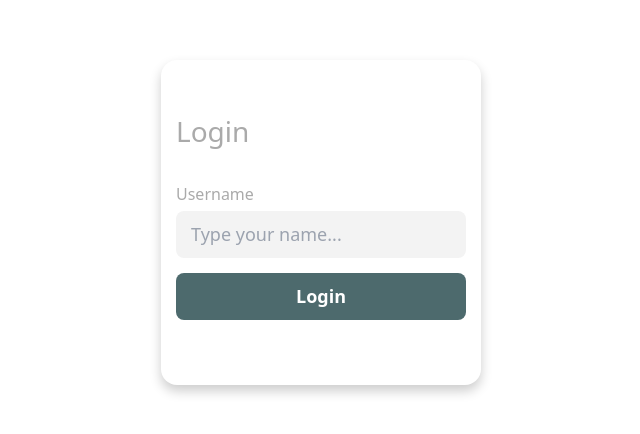
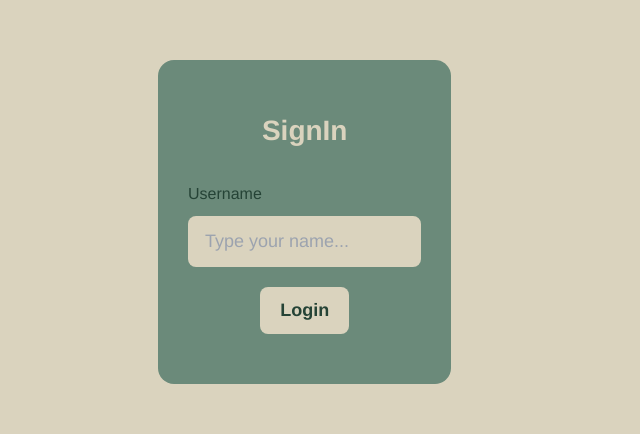
Before and after one commit to gabrielfel1x/vue-realtime-chat, a Vue app: page / in a window 1280 px wide. Shown: the part 178-612 px from the top of the page, without its empty margins (319-959 px from the left). Built offline with nearby package versions, Linux system fonts and the light colour scheme.

Commit message:
finally styles

```diff
--- a/src/components/ChatBox.vue
+++ b/src/components/ChatBox.vue
@@ -1,8 +1,9 @@
 <template>
   <div class="chat-box">
     <header>
-      <h1>Welcome, {{ username }} in {{ group }}</h1>
-      <div class="header-buttons ml-4">
+      <h1>Welcome, {{ username }}</h1>
+      <div>In group: {{ group }}</div>
+      <div class="header-buttons">
         <button class="clear" @click="clearMessages">Clear Messages</button>
         <button class="logout" @click="logout">Logout</button>
       </div>
@@ -111,29 +112,39 @@ onMounted(() => {
 </script>
 
 <style lang="scss" scoped>
+$background-color: #dad3be;
+$text-color: #fff;
+$primary-button-color: #333;
+$hover-button-color: #555;
+$message-background: #444;
+$message-hover: #667;
+$secondary-background-color: #6b8a7a;
+$font-family: "Helvetica Neue", Helvetica, Arial, sans-serif;
+
 .chat-box {
   display: flex;
   flex-direction: column;
   height: 100vh;
-  background-color: #ece5dd;
-  font-family: Arial, sans-serif;
+  background-color: $background-color;
+  font-family: $font-family;
 
   header {
     display: flex;
-    justify-content: space-between;
-    align-items: center;
+    flex-direction: column;
     padding: 20px;
-    background-color: #4d6a6d;
+    background-color: $secondary-background-color;
     color: white;
     box-shadow: 0 4px 8px rgba(0, 0, 0, 0.1);
 
     h1 {
       margin: 0;
-      font-size: 24px;
+      margin-bottom: 10px;
+      font-size: 20px;
     }
 
     .header-buttons {
       display: flex;
+      justify-content: flex-end;
       gap: 10px;
 
       button {
@@ -142,7 +153,7 @@ onMounted(() => {
         color: white;
         padding: 5px 10px;
         cursor: pointer;
-        border-radius: 5px;
+        border-radius: 8px;
         transition: background-color 0.3s, color 0.3s;
 
         &:hover {
@@ -169,8 +180,8 @@ onMounted(() => {
         justify-content: flex-end;
 
         .message-inner {
-          background-color: #4d6a6d;
-          color: white;
+          background-color: #6b8a7a;
+          color: $text-color;
           text-align: right;
         }
       }
@@ -179,7 +190,8 @@ onMounted(() => {
         max-width: 60%;
         padding: 10px 15px;
         border-radius: 10px;
-        background-color: #e0e0e0;
+        background-color: $message-background;
+        color: $text-color;
 
         .username {
           font-weight: bold;
@@ -195,7 +207,7 @@ onMounted(() => {
 
   footer {
     padding: 20px;
-    background-color: white;
+    background-color: $secondary-background-color;
     box-shadow: 0 -4px 8px rgba(0, 0, 0, 0.1);
 
     form {
@@ -206,8 +218,10 @@ onMounted(() => {
       input[type="text"] {
         flex: 1;
         padding: 10px 15px;
-        border: 2px solid #ddd;
+        border: transparent;
         border-radius: 20px;
+        background-color: $background-color;
+        color: #254336;
         outline: none;
         font-size: 16px;
       }
@@ -216,14 +230,15 @@ onMounted(() => {
         padding: 10px 20px;
         border: none;
         border-radius: 20px;
-        background-color: #4d6a6d;
-        color: white;
+        background-color: $text-color;
+        color: #254336;
         font-size: 16px;
         cursor: pointer;
         transition: background-color 0.3s;
 
         &:hover {
-          background-color: #3a5252;
+          background-color: #254336;
+          color: $background-color;
         }
       }
     }
--- a/src/components/GroupSelection.vue
+++ b/src/components/GroupSelection.vue
@@ -1,5 +1,6 @@
 <template>
   <div class="group-selection">
+    <button class="back-button" @click="goBack">Back</button>
     <h1>Select a Group</h1>
     <ul>
       <li
@@ -25,13 +26,20 @@ function selectGroup(group: string) {
   const username = route.query.username as string;
   router.push({ name: "ChatBox", query: { username, group } });
 }
+
+function goBack() {
+  router.push({ name: "Login" });
+}
 </script>
 
 <style lang="scss" scoped>
-$primary-color: #4d6a6d;
-$secondary-color: #25d366;
-$background-color: #ece5dd;
-$text-color: #ffffff;
+$background-color: #dad3be;
+$text-color: #fff;
+$primary-button-color: #333;
+$hover-button-color: #555;
+$list-item-background: #444;
+$list-item-hover: #667;
+$secondary-background-color: #6b8a7a;
 $font-family: "Helvetica Neue", Helvetica, Arial, sans-serif;
 
 .group-selection {
@@ -42,9 +50,28 @@ $font-family: "Helvetica Neue", Helvetica, Arial, sans-serif;
   height: 100vh;
   background-color: $background-color;
   font-family: $font-family;
+  position: relative;
+
+  .back-button {
+    position: absolute;
+    top: 20px;
+    left: 20px;
+    background-color: $secondary-background-color;
+    color: $text-color;
+    border: none;
+    padding: 10px 20px;
+    border-radius: 8px;
+    cursor: pointer;
+    font-size: 16px;
+    transition: background-color 0.3s;
+
+    &:hover {
+      background-color: $hover-button-color;
+    }
+  }
 
   h1 {
-    color: $primary-color;
+    color: #254336;
     margin-bottom: 20px;
     font-size: 24px;
     font-weight: 600;
@@ -57,17 +84,17 @@ $font-family: "Helvetica Neue", Helvetica, Arial, sans-serif;
     max-width: 400px;
 
     li {
-      background-color: $primary-color;
+      background-color: $secondary-background-color;
       color: $text-color;
       padding: 15px;
       margin-bottom: 10px;
-      border-radius: 5px;
+      border-radius: 8px;
       text-align: center;
       cursor: pointer;
       transition: background-color 0.3s;
 
       &:hover {
-        background-color: $secondary-color;
+        background-color: $list-item-hover;
       }
     }
   }
--- a/src/components/LoginForm.vue
+++ b/src/components/LoginForm.vue
@@ -2,7 +2,7 @@
   <div class="login-form">
     <form @submit.prevent="login">
       <div class="form-inner">
-        <h1>Login</h1>
+        <h1>SignIn</h1>
         <label for="username">Username</label>
         <input
           v-model="inputUsername"
@@ -14,6 +14,7 @@
     </form>
   </div>
 </template>
+
 
 <script setup lang="ts">
 import { ref } from "vue";
@@ -33,56 +34,82 @@ function login() {
 }
 </script>
 
+<style lang="scss" scoped>
+$background-color: #dad3be;
+$text-color: #254336;
+$input-background-color: #333;
+$button-background-color: #444;
+$button-hover: #667;
+$secondary-background-color: #6b8a7a;
+$font-family: "Helvetica Neue", Helvetica, Arial, sans-serif;
 
-<style lang="scss" scoped>
 .login-form {
   display: flex;
   flex-direction: column;
   align-items: center;
   justify-content: center;
   height: 100vh;
+  background-color: $background-color;
+  font-family: $font-family;
 
   .form-inner {
-    background-color: #fff;
-    padding: 50px 15px;
+    background-color: $secondary-background-color;
+    padding: 50px 30px;
     border-radius: 16px;
-    box-shadow: 0px 6px 12px rgba(0, 0, 0, 0.2);
+    box-shadow: 0px 6px 12px rgba(255, 255, 255, 0.02);
+    width: 90%;
+    max-width: 400px;
+    text-align: center;
 
     h1 {
-      color: #aaa;
+      color: $background-color;
       font-size: 28px;
       margin-bottom: 30px;
+      font-weight: 600;
     }
 
     label {
       display: block;
-      margin-bottom: 5px;
-      color: #aaa;
+      margin-bottom: 10px;
+      color: $text-color;
       font-size: 16px;
       transition: 0.4s;
+      text-align: left;
     }
-    select,
-    input {
+
+    input[type="text"] {
       display: block;
       width: 100%;
       padding: 10px 15px;
-      margin-bottom: 15px;
-      border: none;
+      margin-bottom: 20px;
+      border: 2px solid transparent;
       border-radius: 8px;
+      background-color: $background-color;
+      color: $text-color;
+      font-size: 18px;
+      transition: border-color 300ms ease;
+
+      &:focus {
+        border-color: #254336;
+        outline: none;
+      }
     }
 
     input[type="submit"] {
-      background-color: #4d6a6d;
-      color: #fff;
+      background-color: $background-color;
+      color: $text-color;
       font-size: 18px;
       font-weight: 700;
-    }
+      padding: 10px 20px;
+      border: none;
+      border-radius: 8px;
+      cursor: pointer;
+      transition: all 0.3s ease;
 
-    input[type="text"],
-    select {
-      background-color: #f3f3f3;
-      color: #333;
-      font-size: 18px;
+      &:hover {
+        background-color: $button-hover;
+        color: $background-color;
+      }
     }
   }
 }
--- a/src/router/index.js
+++ b/src/router/index.js
@@ -16,7 +16,7 @@ const routes = [
     component: GroupSelection,
     props: (route) => ({
       username: route.query.username,
-      groups: ["grupo da familia", "projeto filipe", "programadores"],
+      groups: ["Vue Brasil", "Grupo Amigos", "Viagem"],
     }),
   },
   {
```
